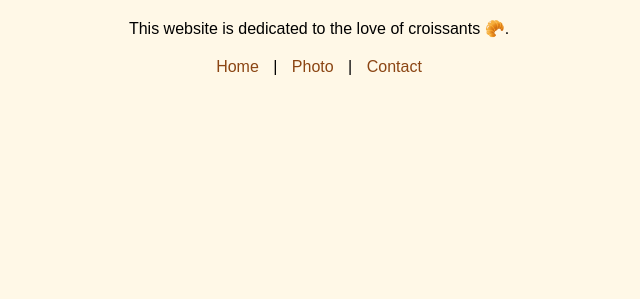
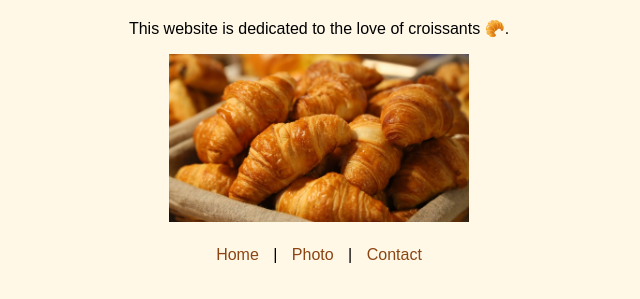
Before and after one commit to Jiraphat99/Croissant_Responsive_learning, a plain HTML site: page index.html in a window 1280 px wide. Shown: the part 81-380 px from the top of the page, without its empty margins (321-961 px from the left). Drawn offline with Linux system fonts and the light colour scheme.

Commit message:
Added img croissant to homepage

```diff
--- a/index.html
+++ b/index.html
@@ -8,6 +8,7 @@
   <body>
     <h1>Welcome to Croissant</h1>
     <p>This website is dedicated to the love of croissants 🥐.</p>
+    <img src="/img/croissant.jpg" alt="Croissant" width="300" />
     <nav>
       <a href="index.html">Home</a> | <a href="photo.html">Photo</a> |
       <a href="contact.html">Contact</a>
```
